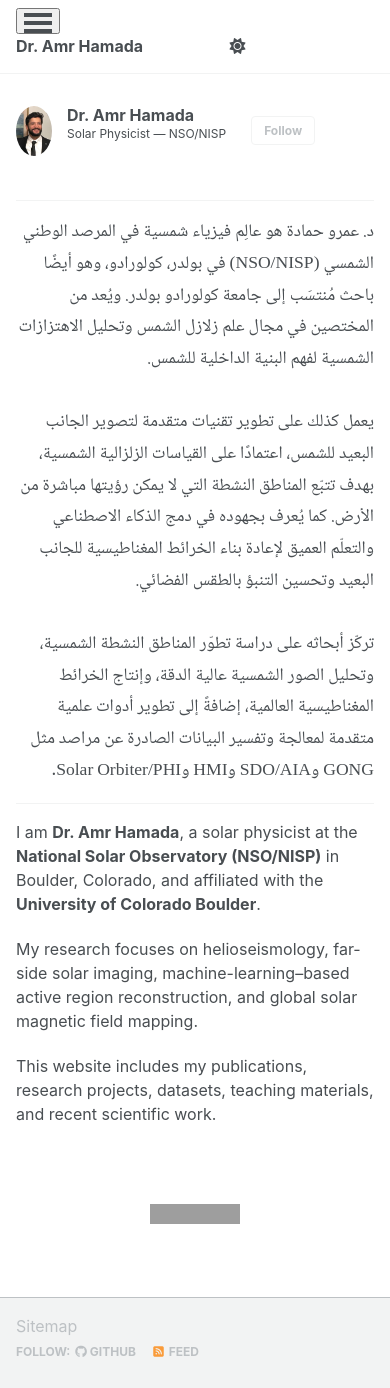
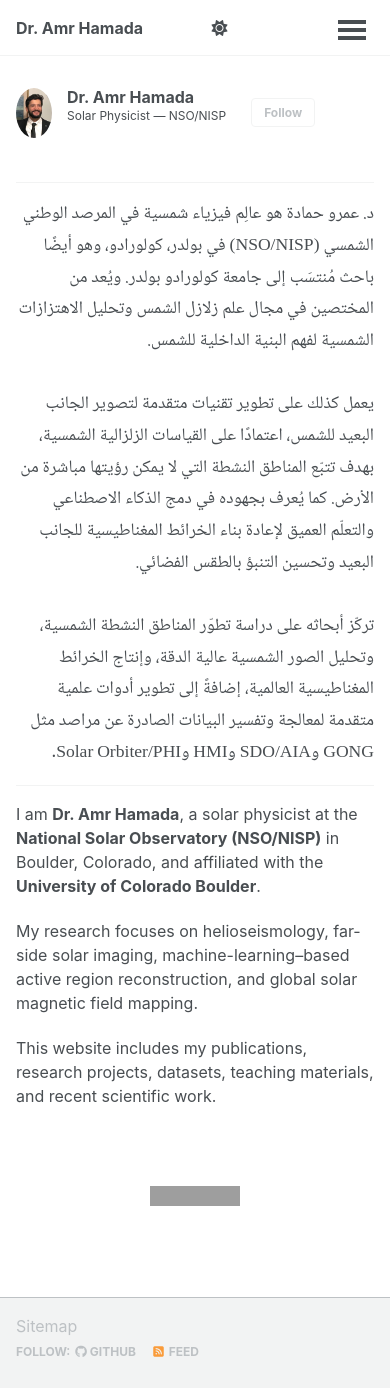
Before and after one commit to Amr1001Hamada/Amr1001Hamada.github.io, a Jekyll site: the page built from _pages/about.md, in a window 390 px wide and 1388 px high. Built offline with Jekyll 4.4.1, drawn with Linux system fonts in a browser that asks for light colours; a script bundle is joined from its source files by our own code; library files that are not in the unit come from our copies; grey boxes are pictures that could not be loaded.

Commit message:
Refactor navigation styles and remove unused code

```diff
--- a/_sass/layout/_navigation.scss
+++ b/_sass/layout/_navigation.scss
@@ -1,109 +1,444 @@
 /* ==========================================================================
-   NAVIGATION — CUSTOM FIXED HEADER (BILINGUAL)
-   All items always visible — Greedy Nav disabled
+   NAVIGATION
    ========================================================================== */
 
-/* ----------------------------------------------------------
-   Base breadcrumb styles (unchanged from theme)
-   ---------------------------------------------------------- */
+/*
+   Breadcrumb navigation links
+   ========================================================================== */
 
 .breadcrumbs {
   @include container;
   @include clearfix;
-  margin: 0;
-  padding: 0 2em;
+  margin-top: 0;
+  margin-bottom: 0;
+  padding-left: 2em;
+  padding-right: 2em;
   font-family: $sans-serif;
+  -webkit-animation: intro 0.3s both;
+          animation: intro 0.3s both;
+  -webkit-animation-delay: 0.30s;
+          animation-delay: 0.30s;
+
+  @include breakpoint($large) {
+    padding-left: 1em;
+    padding-right: 1em;
+  }
+
+  @include breakpoint($x-large) {
+    max-width: $x-large;
+  }
+
+  ol {
+    padding: 0;
+    list-style: none;
+    font-size: $type-size-6;
+
+    @include breakpoint($large) {
+      @include span(10 of 12 last);
+    }
+
+    @include breakpoint($x-large) {
+      @include prefix(0.5 of 12);
+    }
+  }
+
+  li {
+    display: inline;
+  }
+
+  .current {
+    font-weight: bold;
+  }
 }
 
-/* ----------------------------------------------------------
-   Disable Greedy Nav collapsing behavior
-   ---------------------------------------------------------- */
 
-.greedy-nav .hidden-links {
-  display: none !important;
+/*
+   Post pagination navigation links
+   ========================================================================== */
+
+.pagination {
+  @include full();
+  @include clearfix();
+  margin-top: 1em;
+  padding-top: 1em;
+
+  ul {
+    margin: 0;
+    padding: 0;
+    list-style-type: none;
+    font-family: $sans-serif;
+  }
+
+  li {
+    display: block;
+    float: left;
+    margin-left: -1px;
+
+    a {
+      margin-bottom: 0.25em;
+      padding: 0.5em 1em;
+      font-family: $sans-serif;
+      font-size: 14px;
+      font-weight: bold;
+      line-height: 1.5;
+      text-align: center;
+      text-decoration: none;
+      color: var(--global-text-color-light);
+      border: 1px solid var(--global-border-color);
+      border-radius: 0;
+
+      &:hover {
+        color: var(--global-link-color-hover);
+      }
+
+      &.current {
+        color: #fff;
+        background: var(--global-base-color);
+      }
+
+      &.disabled {
+        color: var(--global-text-color-light);
+        pointer-events: none;
+        cursor: not-allowed;
+      }
+    }
+
+    &:first-child {
+      margin-left: 0;
+
+      a {
+        border-top-left-radius: $border-radius;
+        border-bottom-left-radius: $border-radius;
+      }
+    }
+
+    &:last-child {
+      a {
+        border-top-right-radius: $border-radius;
+        border-bottom-right-radius: $border-radius;
+      }
+    }
+  }
+
+  /* next/previous buttons */
+  &--pager {
+    display: block;
+    padding: 1em 2em;
+    float: left;
+    width: 50%;
+    font-family: $sans-serif;
+    font-size: $type-size-5;
+    font-weight: bold;
+    text-align: center;
+    text-decoration: none;
+    color: var(--global-text-color-light);
+    border: 1px solid var(--global-border-color);
+    border-radius: $border-radius;
+
+    &:hover {
+      color: var(--global-link-color-hover);
+    }
+
+    &:first-child {
+      border-top-right-radius: 0;
+      border-bottom-right-radius: 0;
+    }
+
+    &:last-child {
+      margin-left: -1px;
+      border-top-left-radius: 0;
+      border-bottom-left-radius: 0;
+    }
+
+    &.disabled {
+      color: var(--global-text-color-light);
+      pointer-events: none;
+      cursor: not-allowed;
+    }
+  }
 }
 
-/* ----------------------------------------------------------
-   Convert navigation to fixed Flex layout
-   ---------------------------------------------------------- */
-
-.greedy-nav .visible-links {
-  display: flex !important;
-  align-items: center;
-  justify-content: center;
-  gap: 1.4rem;
-  flex-wrap: nowrap;
+.page__content + .pagination,
+.page__meta + .pagination,
+.page__share + .pagination,
+.page__comments + .pagination {
+  margin-top: 2em;
+  padding-top: 2em;
+  border-top: 1px solid var(--global-border-color);
 }
 
-/* Site title */
-.greedy-nav .visible-links
-li.masthead__menu-item--lg {
-  margin-right: 2rem;
+
+/*
+   Priority plus navigation
+   ========================================================================== */
+
+.greedy-nav {
+  position: relative;
+  min-width: 250px;
+  background: var(--global-bg-color);
+
+  a {
+    display: block;
+    margin: 0 1rem;
+    padding: 0.5rem 0;
+    color: var(--global-masthead-link-color);
+    text-decoration: none;
+
+    &:hover {
+      color: var(--global-masthead-link-color-hover);
+    }
+  }
+
+  button {
+    position: absolute;
+    height: 2.5rem;
+    right: 0;
+    padding: 0 0.5rem;
+    border: 0;
+    outline: none;
+    background-color: var(--global-bg-color);
+    color: #fff;
+    cursor: pointer;
+    z-index: 100;
+  }
+
+  .visible-links {
+    display: table;
+
+    li {
+      display: table-cell;
+      vertical-align: middle;
+
+      &:first-child {
+        font-weight: bold;
+        text-wrap: wrap;
+
+        a {
+          margin-left: 0;
+        }
+      }
+
+      &:last-child {
+        a {
+          margin-right: 0;
+        }
+      }
+    }
+
+    #theme-toggle {
+      a {
+        width: 25px;
+        display: flex;
+        justify-content: center;
+        cursor: pointer;
+      }
+    }
+
+    a {
+      position: relative;
+
+      &:before {
+        content: "";
+        position: absolute;
+        left: 0;
+        bottom: 0;
+        height: 4px;
+        background: var(--global-border-color);
+        width: 100%;
+        -webkit-transition: $global-transition;
+        transition: $global-transition;
+        -webkit-transform: scaleX(0);
+            -ms-transform: scaleX(0);
+                transform: scaleX(0); /* hide*/
+      }
+
+      &:hover:before {
+        -webkit-transform: scaleX(1);
+            -ms-transform: scaleX(1);
+                transform: scaleX(1); /* reveal*/
+      }
+    }
+  }
+
+  .hidden-links {
+    position: absolute;
+    top: 100%;
+    right: 0;
+    margin-top: 15px;
+    padding: 5px;
+    border: 1px solid var(--global-border-color);
+    border-radius: $border-radius;
+    background: var(--global-bg-color);
+    box-shadow: 0 0 10px rgba(#000, 0.25);
+
+    a {
+      margin: 0;
+      padding: 10px 20px;
+      font-size: $type-size-5;
+
+      &:hover {
+        color: var(--global-masthead-link-color-hover);
+        background: var(--global-border-color);
+      }
+    }
+
+    &:before {
+      content: "";
+      position: absolute;
+      top: -11px;
+      right: 10px;
+      width: 0;
+      border-style: solid;
+      border-width: 0 10px 10px;
+      border-color: var(--global-border-color) transparent;
+      display: block;
+      z-index: 0;
+    }
+
+    &:after {
+      content: "";
+      position: absolute;
+      top: -10px;
+      right: 10px;
+      width: 0;
+      border-style: solid;
+      border-width: 0 10px 10px;
+      border-color: var(--global-bg-color) transparent;
+      display: block;
+      z-index: 1;
+    }
+
+    li {
+      display: block;
+      border-bottom: 1px solid var(--global-border-color);
+
+      &:last-child {
+        border-bottom: none;
+      }
+    }
+  }
 }
 
-/* Each navigation item */
-.greedy-nav .visible-links
-li.masthead__menu-item {
-  display: flex !important;
-  flex-direction: column;
-  align-items: center;
-  justify-content: center;
-  white-space: nowrap;
-  text-align: center;
+
+/*
+   Navigation list
+   ========================================================================== */
+
+.nav__list {
+  font-size: 1.25rem;
+
+  ul {
+    margin-bottom: 1em;
+  }
+
+  a {
+    display: block;
+    padding: 0.125em 0;
+    color: inherit;
+
+    &:hover {
+      text-decoration: underline;
+    }
+  }
+
+  .active {
+    margin-left: -0.5em;
+    padding-left: 0.5em;
+    padding-right: 0.5em;
+    color: #fff;
+    font-weight: bold;
+    background: var(--global-base-color);
+    border-radius: $border-radius;
+
+    &:hover {
+      color: #fff;
+    }
+  }
 }
 
-/* ----------------------------------------------------------
-   Bilingual labels
-   ---------------------------------------------------------- */
-
-/* Arabic (top line) */
-.greedy-nav .visible-links .nav-ar {
-  direction: rtl;
-  text-align: center;
-  font-size: 0.85em;
-  font-weight: 600;
-  line-height: 1.2;
+.nav__title {
+  margin: 0;
+  padding: 0.5rem 1rem;
+  font-family: $sans-serif-narrow;
+  font-size: $type-size-5;
+  font-weight: bold;
 }
 
-/* English (bottom line) */
-.greedy-nav .visible-links .nav-en-link {
-  text-align: center;
-  font-size: 0.75em;
-  opacity: 0.8;
-  line-height: 1.2;
+.nav__sub-title {
+  display: block;
+  margin: 0.5rem 0;
+  padding: 0.5rem 0;
+  font-family: $sans-serif-narrow;
+  font-size: $type-size-6;
+  font-weight: bold;
+  text-transform: uppercase;
+  border-bottom: 1px solid var(--global-border-color);
 }
 
-/* ----------------------------------------------------------
-   Link appearance
-   ---------------------------------------------------------- */
 
-.greedy-nav a {
-  color: var(--global-masthead-link-color);
-  text-decoration: none;
+/*
+   Table of contents navigation
+   ========================================================================== */
+
+.toc {
+  font-family: $sans-serif-narrow;
+  color: var(--global-text-color-light);
+  text-transform: uppercase;
+  letter-spacing: 1px;
+  background-color: #fff;
+  border: 1px solid var(--global-border-color);
+  border-radius: $border-radius;
+  box-shadow: $box-shadow;
+
+  .nav__title {
+    color: #fff;
+    font-size: $type-size-6;
+    background: var(--global-base-color);
+    border-top-left-radius: $border-radius;
+    border-top-right-radius: $border-radius;
+  }
 }
 
-.greedy-nav a:hover {
-  color: var(--global-masthead-link-color-hover);
-}
+.toc__menu {
+  margin: 0;
+  padding: 0;
+  width: 100%;
+  list-style: none;
+  font-size: 0.8rem;
 
-/* ----------------------------------------------------------
-   Theme toggle icon alignment
-   ---------------------------------------------------------- */
+  a {
+    display: block;
+    padding: 0.5rem 1rem;
+    color: var(--global-code-text-color);
+    font-size: $type-size-7;
+    font-weight: bold;
+    line-height: 1.5;
+    border-bottom: 1px solid var(--global-border-color);
+    text-decoration-line: none !important;
 
-#theme-toggle a {
-  display: flex;
-  align-items: center;
-  justify-content: center;
-}
+    &:hover {
+      color: #000;
+      background: var(--global-link-color-hover);
+    }
+  }
 
-/* ----------------------------------------------------------
-   Small screens: allow horizontal scroll instead of collapse
-   ---------------------------------------------------------- */
+  > li:last-child {
+    a {
+      border-bottom: none;
+    }
+  }
 
-@media (max-width: 900px) {
-  .greedy-nav .visible-links {
-    overflow-x: auto;
-    justify-content: flex-start;
-    padding-bottom: 0.5rem;
+  li ul > li a {
+    padding-left: 2rem;
+    font-weight: normal;
+  }
+
+  /* hide sub sub links on small screens*/
+  li > ul li {
+    display: none;
+
+    @include breakpoint($medium) {
+      display: block;
+    }
   }
 }
```
